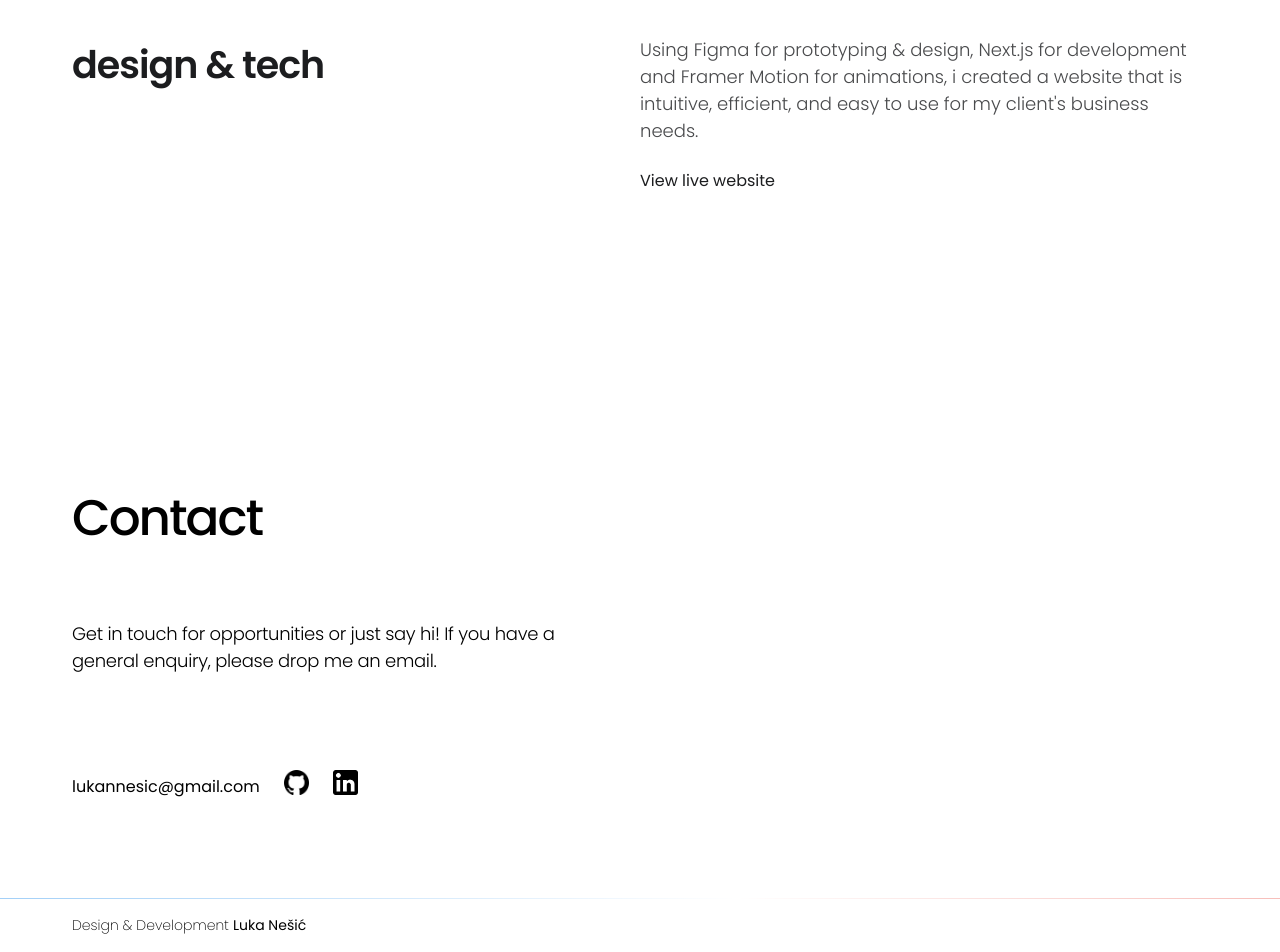
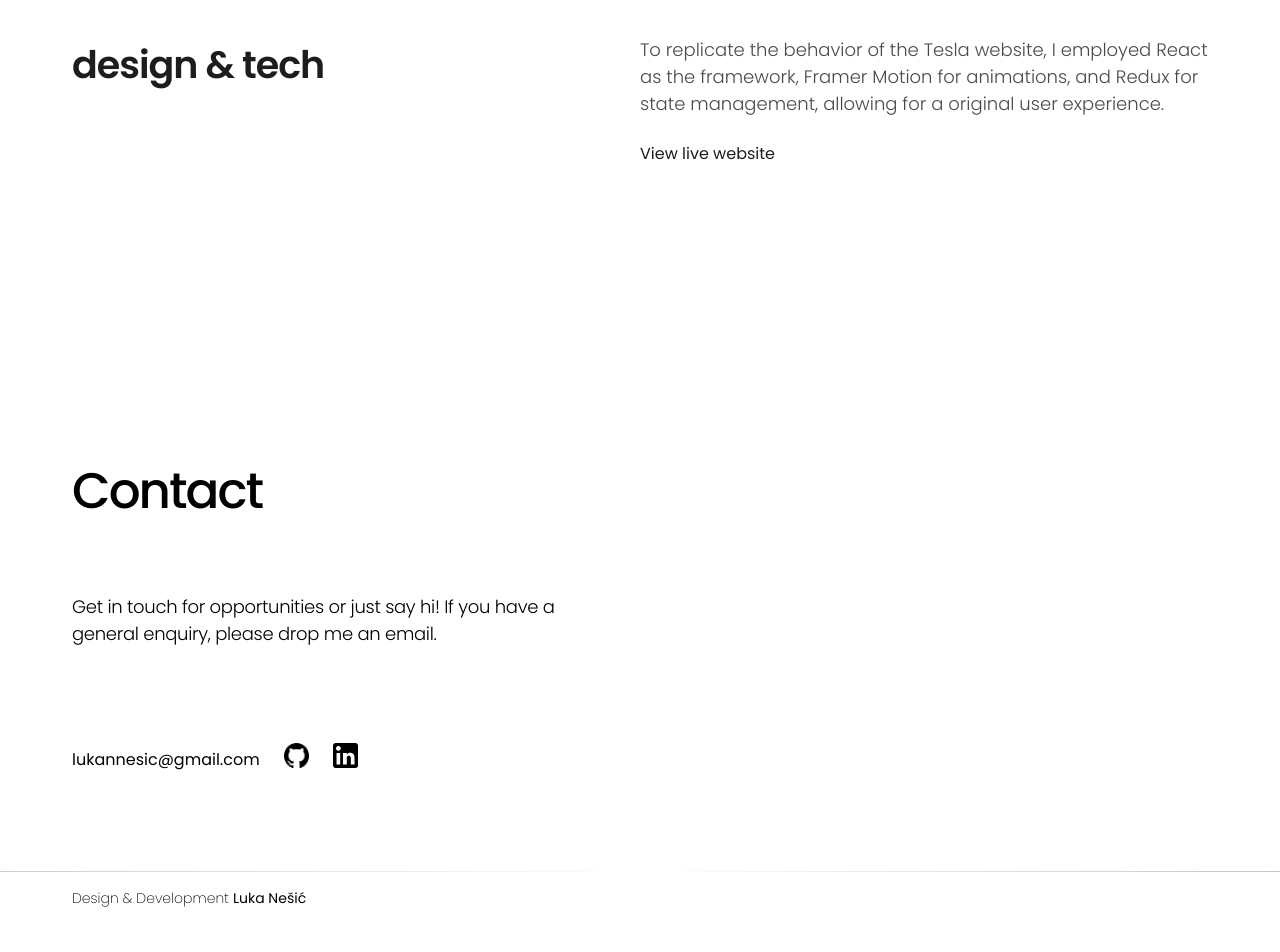
Before and after one commit to lukanesic/personalportfolio, a React (Create React App) app: page /audi in a window 1280 px wide. Shown: the part 1475-2427 px from the top of the page. After the commit the page ends 2400 px from the top, so only its background shows below. Built offline with nearby package versions, Linux system fonts and the light colour scheme.

Commit message:
Descriptions of projects

```diff
--- a/src/components/Nav/_nav.scss
+++ b/src/components/Nav/_nav.scss
@@ -65,7 +65,7 @@ nav {
     place-content: center;
 
     @include Laptops() {
-      grid-template-columns: repeat(3, 25%);
+      grid-template-columns: repeat(3, 32%);
       place-content: unset;
 
       height: fit-content;
@@ -90,7 +90,7 @@ nav {
         }
 
         @include Laptops() {
-          font-size: 26px;
+          font-size: 18px;
         }
       }
 
--- a/src/components/Project/_project.scss
+++ b/src/components/Project/_project.scss
@@ -26,6 +26,7 @@
     // desktop
     // width: 600px;
     // height: 600px;
+    cursor: pointer;
 
     width: 100%;
     height: 300px;
@@ -91,7 +92,7 @@
 
     h6 {
       font-size: 16px;
-      font-weight: 300;
+      font-weight: 400;
       letter-spacing: -0.2px;
       color: #1c1d1f;
 
--- a/src/components/Project/index.js
+++ b/src/components/Project/index.js
@@ -60,22 +60,30 @@ const Project = ({
       className={`project wrapper ${reverse && 'project-reverse'}`}
       ref={ref}
     >
-      <div className='img'>
+      <motion.div
+        className='img'
+        initial={{ scale: 1 }}
+        whileHover={{ scale: 0.97 }}
+        transition={{
+          duration: 0.5,
+        }}
+        onClick={() => handleUrl()}
+      >
         <img
           src={src}
           style={{ width: '100%', height: '100%', objectFit: 'cover' }}
           alt={title}
         />
-      </div>
+      </motion.div>
       <div className='info'>
         <h4 className={`${txtClass && 'white-text'}`}>{company}</h4>
         <h2 className={`${txtClass && 'white-text'}`}>{title}</h2>
-        <h6
+        <motion.h6
           className={`${txtClass && 'white-text'}`}
           onClick={() => handleUrl()}
         >
           {'View Project'}
-        </h6>
+        </motion.h6>
       </div>
     </motion.div>
   )
--- a/src/pages/Audi.js
+++ b/src/pages/Audi.js
@@ -9,7 +9,7 @@ const landing = {
   services: ['Design', 'Development'],
   tech: ['React', 'Redux Toolkit', 'Framer Motion'],
   title: 'Tesla inspired website design with Audi models',
-  intro: `The client approached me to re-design a website showcasing their PVC products and projects, and I'm excited to bring their vision to life.`,
+  intro: `Taking inspiration from the sleek and modern designs of Tesla's website and Audi's car models, I re-created a website with a similarly look.`,
 }
 
 const Audi = () => {
@@ -22,7 +22,7 @@ const Audi = () => {
       <ProjectL data={landing} color={'#000'} />
       <ProjectB src={'/audi-sm.png'} name={'Audi'} bg />
       <ProjectO
-        overview={`Using Figma for prototyping & design, Next.js for development and Framer Motion for animations, i created a website that is intuitive, efficient, and easy to use for my client's business needs.`}
+        overview={`To replicate the behavior of the Tesla website, I employed React as the framework, Framer Motion for animations, and Redux for state management, allowing for a original user experience.`}
       />
     </Main>
   )
--- a/src/pages/Homepage.js
+++ b/src/pages/Homepage.js
@@ -21,7 +21,7 @@ const data = [
   },
   {
     company: 'Ulnaris Psyhiotherapy',
-    title: 'Application for entering patients into database',
+    title: 'Application for managing patients and examinations',
     tech: 'web app, design, development',
     src: '/ulnaris.png',
     theme: 'rgba(214, 231, 246, 0.45)',
@@ -137,7 +137,7 @@ const Homepage = () => {
           <Process data={process} />
         </div>
 
-        <div className='space'>
+        {/* <div className='space'>
           <HeadingSection
             paragraph={
               'Webflow offers a unique blend of no-coding, customization, SEO-friendliness, and e-commerce capabilities.'
@@ -147,7 +147,7 @@ const Homepage = () => {
           />
 
           <Process data={webflow} />
-        </div>
+        </div> */}
       </Main>
     </>
   )
--- a/src/pages/Jugometal.js
+++ b/src/pages/Jugometal.js
@@ -8,10 +8,10 @@ import ProjectI from '../components/ProjectI'
 
 const landing = {
   client: 'Jugometal',
-  services: ['UX', 'Design', 'Development'],
-  tech: ['Figma', 'Next.js', 'Framer Motion'],
-  title: 'Production & installation of ALU & PVC joinery',
-  intro: `The client approached me to re-design a website showcasing their PVC products and projects, and I'm excited to bring their vision to life.`,
+  services: ['UX', 'Re-Design', 'Development'],
+  tech: ['Next.js', 'Redux Toolkit', 'MongoDB', 'Mongoose', 'Framer Motion'],
+  title: 'Tractors & agricultural machinery',
+  intro: `I was tasked with converting a WordPress website into a Next.js website, ensuring that all of the original functionalities, including admin and e-commerce capabilities were retained.`,
 }
 
 const Jugometal = () => {
@@ -24,7 +24,7 @@ const Jugometal = () => {
       <ProjectL data={landing} color={'#ED1D24'} />
       <ProjectB src={'/jugo-logo.png'} name={'Jugometal'} />
       <ProjectO
-        overview={`Using Figma for prototyping & design, Next.js for development and Framer Motion for animations, i created a website that is intuitive, efficient, and easy to use for my client's business needs.`}
+        overview={`For the development of the website, I utilized Next.js for its server-side rendering capabilities and SEO benefits, MongoDB as the database and Redux Toolkit for state managment.`}
       />
       <ProjectI
         src={'/jugo-new.png'}
--- a/src/pages/Tehnoplast.js
+++ b/src/pages/Tehnoplast.js
@@ -28,7 +28,7 @@ const Tehnoplast = () => {
         <ProjectL data={landing} color={'#F28C26'} />
         <ProjectB src={'/tehno-b.png'} name={'Tehnoplast'} />
         <ProjectO
-          overview={`Using Figma for prototyping & design, Next.js for development and Framer Motion for animations, i created a website that is intuitive, efficient, and easy to use for my client's business needs.`}
+          overview={`Using Figma for prototyping and design, Next.js for development and Framer Motion for animations, i created a website that is intuitive, efficient, and easy to use for my client's business needs.`}
         />
         <ProjectI
           src={'/tehno-full.png'}
--- a/src/pages/Ulnaris.js
+++ b/src/pages/Ulnaris.js
@@ -11,8 +11,8 @@ const landing = {
   client: 'Ulnaris Physiotherapy',
   services: ['UX', 'Design', 'Development'],
   tech: ['Figma', 'React', 'Redux Toolkit', 'Firebase', 'Framer Motion'],
-  title: 'Application for entering patients into database',
-  intro: `The client approached me to re-design a website showcasing their PVC products and projects, and I'm excited to bring their vision to life.`,
+  title: 'Application for managing patients and examinations',
+  intro: `A newly opened physiotherapy studio has requested me to develop a web application to streamline their operations.`,
 }
 
 const Ulnaris = () => {
@@ -26,7 +26,7 @@ const Ulnaris = () => {
       <ProjectL data={landing} color={'#029FC7'} />
       <ProjectB src={'/ulnaris-main-logo.png'} name={'Ulnaris Physiotherapy'} />
       <ProjectO
-        overview={`Using Figma for prototyping & design, Next.js for development and Framer Motion for animations, i created a website that is intuitive, efficient, and easy to use for my client's business needs.`}
+        overview={`This application was built using React, Framer Motion, and Redux Toolkit for development, state management and UX, with design done in Figma, and Firebase used for database storage.`}
       />
       <ProjectI
         src={'/Ulnarisgroup.png'}
--- a/src/styles/global.css
+++ b/src/styles/global.css
@@ -6,10 +6,18 @@
   font-family: "Poppins", sans-serif;
 }
 
+html {
+  height: 100%;
+  width: 100%;
+}
+
 body {
   transition: background-color 1s ease;
   width: 100%;
+  overflow: hidden;
+  position: relative;
   height: 100%;
+  overflow-y: hidden;
 }
 
 .wrapper {
@@ -148,7 +156,7 @@ nav .nav-content {
 }
 @media (min-width: 1280px) {
   nav .nav-content {
-    grid-template-columns: repeat(3, 25%);
+    grid-template-columns: repeat(3, 32%);
     place-content: unset;
     height: -moz-fit-content;
     height: fit-content;
@@ -175,7 +183,7 @@ nav .nav-content .content .s-title {
 }
 @media (min-width: 1280px) {
   nav .nav-content .content .s-title {
-    font-size: 26px;
+    font-size: 18px;
   }
 }
 nav .nav-content .content .li {
@@ -418,6 +426,7 @@ footer .credits h4 {
 }
 .project .img {
   position: relative;
+  cursor: pointer;
   width: 100%;
   height: 300px;
   margin-bottom: 2rem;
@@ -481,7 +490,7 @@ footer .credits h4 {
 }
 .project .info h6 {
   font-size: 16px;
-  font-weight: 300;
+  font-weight: 400;
   letter-spacing: -0.2px;
   color: #1c1d1f;
   display: inline-block;
--- a/src/styles/global.scss
+++ b/src/styles/global.scss
@@ -8,10 +8,18 @@
   font-family: 'Poppins', sans-serif;
 }
 
+html {
+  height: 100%;
+  width: 100%;
+}
+
 body {
   transition: background-color 1s ease;
   width: 100%;
+  overflow: hidden;
+  position: relative;
   height: 100%;
+  overflow-y: hidden;
 }
 
 .wrapper {
```
Also changed, not shown: 1 other file (tests, documents, lock files or other folders).
